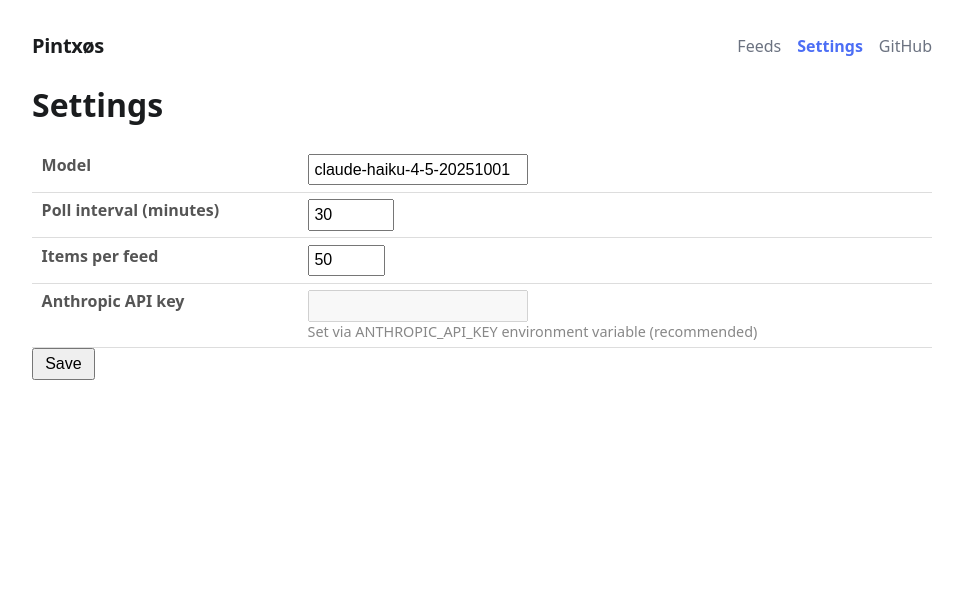
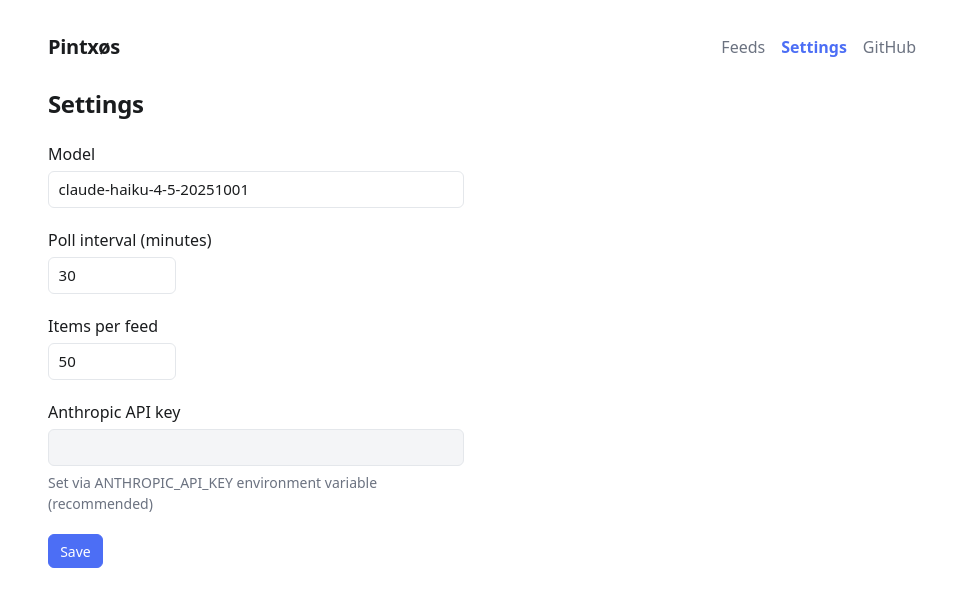
Before and after one commit to janw76/pintxos, a FastAPI app: page /settings in a window 1280 px wide. Shown: the top 607 px of the page, without its empty margins (158-1121 px from the left). Run offline with FastAPI, Linux system fonts and the light colour scheme; data that the repository does not hold is empty.

Commit message:
feat(ui): design review pass — table, buttons, inputs, banners, settings layout (pintxos-f65.3)
Apply the eight accepted findings from the design review (recorded in the
epic notes): hairline table with muted header and overflow-x wrapper, single
grey/type scale driven by the :root tokens, quiet default buttons with
primary (Add/Save) and danger (Delete) variants plus focus-visible rings,
styled inputs, flash/msg as soft banners with ARIA roles, output URL as a
monospace chip next to Copy, add-feed form as a flex row, and settings as
label/input field rows instead of a layout table. Add a border-box reset so
full-width inputs fit their container.

Co-Authored-By: Claude Fable 5.1 <noreply@anthropic.com>
Claude-Session: https://claude.ai/code/session_01UiLCdtVdyW7RyV3ryx5mz3

```diff
--- a/pintxos/templates/base.html
+++ b/pintxos/templates/base.html
@@ -14,34 +14,107 @@
       --accent: #4c6ef5;
       --danger: #b00020;
       --success: #1a7a1a;
+      --surface: #f7f8fa;
     }
+    *, *::before, *::after { box-sizing: border-box; }
     body {
       font-family: ui-sans-serif, system-ui, sans-serif, "Apple Color Emoji", "Segoe UI Emoji", "Segoe UI Symbol", "Noto Color Emoji";
       background: var(--bg);
       color: var(--text);
+      line-height: 1.5;
       max-width: 900px;
       margin: 2rem auto;
       padding: 0 1rem;
     }
+    h1 { font-size: 1.5rem; font-weight: 600; letter-spacing: -0.015em; margin: 0 0 1.25rem; }
+
     header { display: flex; justify-content: space-between; align-items: center; gap: 1rem; margin-bottom: 1.5rem; }
     header .wordmark { font-size: 1.25rem; font-weight: 600; letter-spacing: -0.015em; color: var(--text); text-decoration: none; }
     header nav { display: flex; align-items: center; gap: 1rem; }
     header nav a { color: var(--text-muted); text-decoration: none; }
     header nav a:hover { color: var(--text); }
     header nav a[aria-current="page"] { color: var(--accent); font-weight: 600; }
+
+    .table-wrap { overflow-x: auto; }
     table { border-collapse: collapse; width: 100%; }
-    th, td { text-align: left; padding: 0.4rem 0.6rem; border-bottom: 1px solid #ddd; vertical-align: top; }
-    th { color: #555; }
+    th, td { text-align: left; padding: 0.6rem 0.75rem; border-bottom: 1px solid var(--border); vertical-align: top; }
+    th:first-child, td:first-child { padding-left: 0; }
+    th:last-child, td:last-child { padding-right: 0; }
+    thead th { font-size: 0.8125rem; font-weight: 600; color: var(--text-muted); }
+    tbody tr:hover { background: var(--surface); }
+    tbody tr:last-child td { border-bottom: none; }
+    td.nowrap { white-space: nowrap; }
+    td.actions { text-align: right; white-space: nowrap; }
+    td.actions form + form { margin-left: 0.5rem; }
+    .empty { padding: 2rem 0; color: var(--text-muted); }
+
     form { display: inline; }
+    .add-form { display: flex; gap: 0.5rem; margin-bottom: 1.5rem; }
+    .add-form input { flex: 1; min-width: 0; }
+
     input[type=url], input[type=text], input[type=number], input[type=password] {
-      padding: 0.3rem; font-size: 1rem;
+      font: inherit;
+      font-size: 0.9375rem;
+      color: var(--text);
+      background: #ffffff;
+      padding: 0.4rem 0.6rem;
+      border: 1px solid var(--border);
+      border-radius: 6px;
     }
-    button { padding: 0.3rem 0.7rem; font-size: 1rem; cursor: pointer; }
-    .error { color: #b00020; }
-    .flash { color: #b00020; margin-bottom: 1rem; }
-    .msg { color: #1a7a1a; margin-bottom: 1rem; }
-    .muted { color: #888; font-size: 0.9em; }
-    .add-form { margin-bottom: 1.5rem; }
+    input:focus {
+      outline: none;
+      border-color: var(--accent);
+      box-shadow: 0 0 0 3px rgba(76, 110, 245, 0.15);
+    }
+    input:disabled { background: #f4f5f7; color: var(--text-muted); }
+    ::placeholder { color: #9aa1ab; }
+
+    button {
+      font: inherit;
+      font-size: 0.875rem;
+      color: var(--text);
+      background: #ffffff;
+      padding: 0.35rem 0.7rem;
+      border: 1px solid var(--border);
+      border-radius: 6px;
+      cursor: pointer;
+    }
+    button:hover { border-color: #cdd2d9; background: var(--surface); }
+    button:focus-visible { outline: 2px solid var(--accent); outline-offset: 2px; }
+    .btn-primary { color: #ffffff; background: var(--accent); border-color: var(--accent); }
+    .btn-primary:hover { background: #3f5fd8; border-color: #3f5fd8; }
+    .btn-danger { color: var(--danger); }
+    .btn-danger:hover { color: var(--danger); background: #fdf3f4; border-color: var(--danger); }
+
+    .url-cell { display: flex; align-items: center; gap: 0.5rem; }
+    .output-url {
+      font-family: ui-monospace, SFMono-Regular, Menlo, Consolas, monospace;
+      font-size: 0.8125rem;
+      color: var(--text);
+      background: var(--surface);
+      padding: 0.15rem 0.4rem;
+      border: 1px solid var(--border);
+      border-radius: 6px;
+      user-select: all;
+    }
+
+    .flash, .msg {
+      font-size: 0.9375rem;
+      padding: 0.625rem 0.875rem;
+      border: 1px solid;
+      border-radius: 8px;
+      margin-bottom: 1.25rem;
+    }
+    .flash { color: var(--danger); background: #fdf3f4; border-color: #f3d4d8; }
+    .msg { color: var(--success); background: #f2f9f2; border-color: #cfe6cf; }
+    .error { color: var(--danger); }
+    .muted { color: var(--text-muted); font-size: 0.875rem; }
+
+    .field { max-width: 26rem; margin-bottom: 1.25rem; }
+    .field label { display: block; font-weight: 500; margin-bottom: 0.3rem; }
+    .field input { width: 100%; }
+    .field .muted { margin-top: 0.35rem; }
+    .field-narrow input { max-width: 8rem; }
   </style>
 </head>
 <body>
@@ -53,8 +126,8 @@
       <a href="https://github.com/janw76/pintxos" rel="noopener">GitHub</a>
     </nav>
   </header>
-  {% if request.query_params.get('err') %}<p class="flash">{{ request.query_params.get('err') }}</p>{% endif %}
-  {% if request.query_params.get('msg') %}<p class="msg">{{ request.query_params.get('msg') }}</p>{% endif %}
+  {% if request.query_params.get('err') %}<p class="flash" role="alert">{{ request.query_params.get('err') }}</p>{% endif %}
+  {% if request.query_params.get('msg') %}<p class="msg" role="status">{{ request.query_params.get('msg') }}</p>{% endif %}
   {% block content %}{% endblock %}
   <script>
     // ponytail: one tiny inline script for the copy buttons, no bundler needed.
--- a/pintxos/templates/settings.html
+++ b/pintxos/templates/settings.html
@@ -3,22 +3,20 @@
 {% block content %}
 <h1>Settings</h1>
 <form method="post" action="/settings">
-  <table>
-    <tr>
-      <th><label for="model">Model</label></th>
-      <td><input type="text" id="model" name="model" value="{{ model }}"></td>
-    </tr>
-    <tr>
-      <th><label for="poll_minutes">Poll interval (minutes)</label></th>
-      <td><input type="number" id="poll_minutes" name="poll_minutes" min="1" max="1440" value="{{ poll_minutes }}"></td>
-    </tr>
-    <tr>
-      <th><label for="items_per_feed">Items per feed</label></th>
-      <td><input type="number" id="items_per_feed" name="items_per_feed" min="1" max="500" value="{{ items_per_feed }}"></td>
-    </tr>
-    <tr>
-      <th><label for="api_key">Anthropic API key</label></th>
-      <td>
+  <div class="field">
+    <label for="model">Model</label>
+    <input type="text" id="model" name="model" value="{{ model }}">
+  </div>
+  <div class="field field-narrow">
+    <label for="poll_minutes">Poll interval (minutes)</label>
+    <input type="number" id="poll_minutes" name="poll_minutes" min="1" max="1440" value="{{ poll_minutes }}">
+  </div>
+  <div class="field field-narrow">
+    <label for="items_per_feed">Items per feed</label>
+    <input type="number" id="items_per_feed" name="items_per_feed" min="1" max="500" value="{{ items_per_feed }}">
+  </div>
+  <div class="field">
+    <label for="api_key">Anthropic API key</label>
     {% if env_key_set %}
       <input type="password" id="api_key" name="api_key" value="" disabled>
       <div class="muted">Set via ANTHROPIC_API_KEY environment variable (recommended)</div>
@@ -26,9 +24,7 @@
       <input type="password" id="api_key" name="api_key" value="" placeholder="{% if key_last4 %}unchanged{% else %}sk-...{% endif %}">
       {% if key_last4 %}<div class="muted">Set (••••{{ key_last4 }})</div>{% endif %}
     {% endif %}
-      </td>
-    </tr>
-  </table>
-  <button type="submit">Save</button>
+  </div>
+  <button type="submit" class="btn-primary">Save</button>
 </form>
 {% endblock %}
```
Also changed, not shown: pintxos/templates/index.html (+10 -6 lines). Lines whose indentation alone changed are shown as unchanged.
